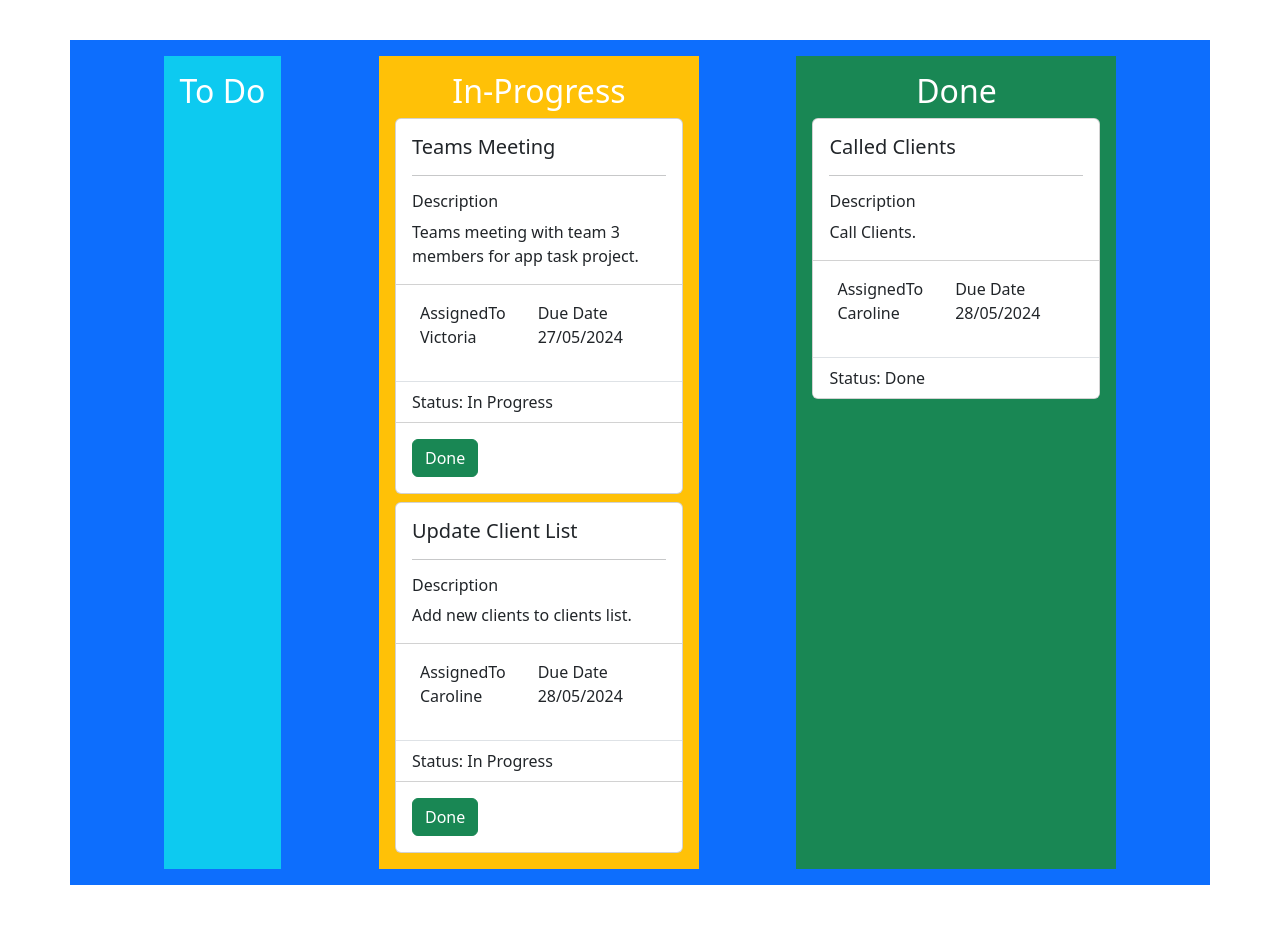
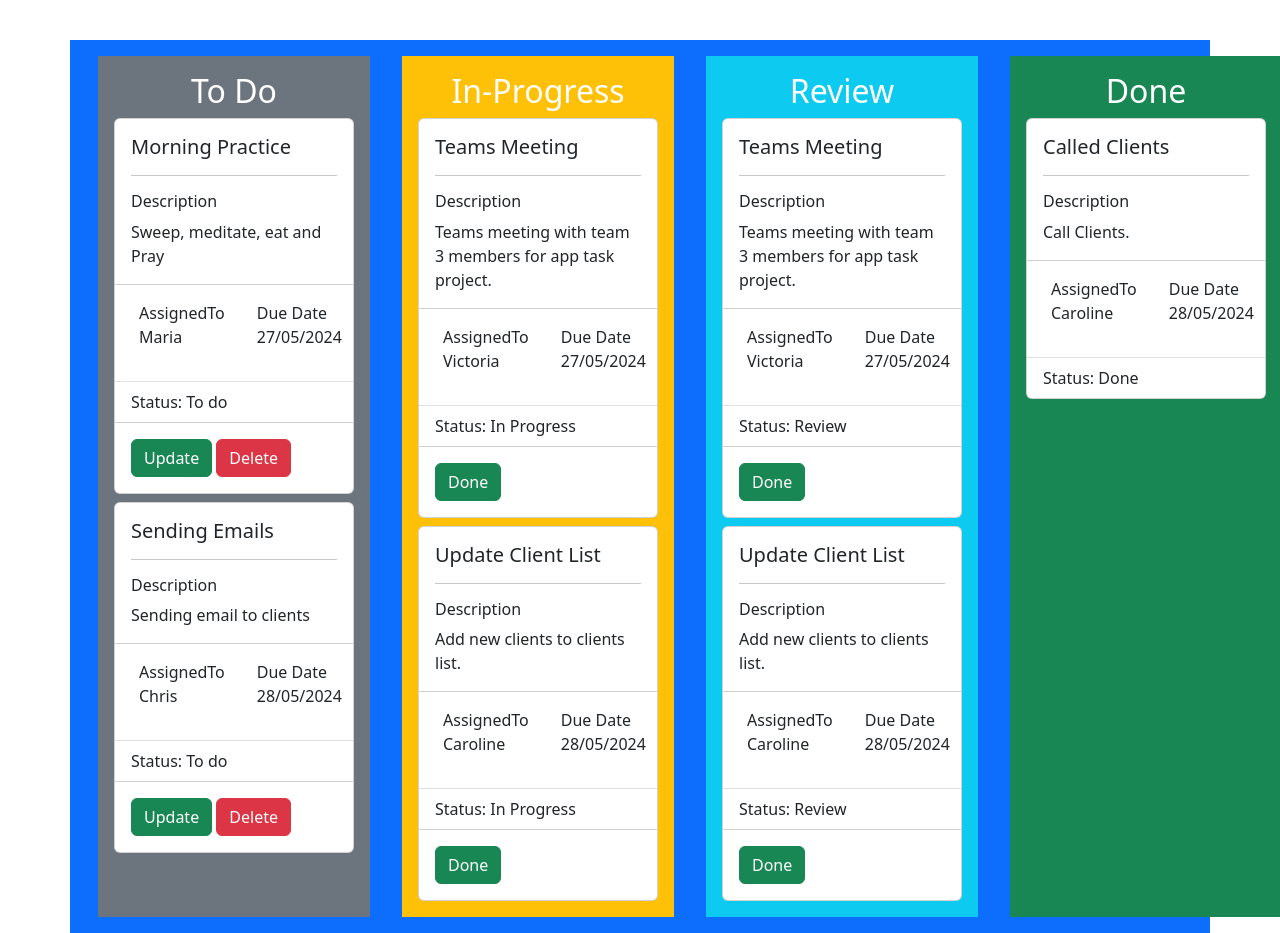
Before and after one commit to askdebb/Task-Planner-App, a plain HTML site: page index.html in a window 1280 px wide. Shown: the part 660-1593 px from the top of the page. Before the commit the page ends 1545 px from the top, so only its background shows below. Drawn offline with nearby package versions, Linux system fonts and the light colour scheme.

Commit message:
modify UI

```diff
--- a/index.html
+++ b/index.html
@@ -35,6 +35,7 @@
               <select name="status-code" id="status-code" class="form-control">
                 <option value="To-Do">To Do</option>
                 <option value="In-Progress">In Progress</option>
+                <option value="Review">Review</option>
                 <option value="Done">Done</option>
               </select> <br>
 
@@ -44,10 +45,10 @@
       </div>
 
       <!-- task list component -->
-     <div class="container task-list-section bg-primary mt-5 d-flex justify-content-evenly" id="task-list">
-        <div class="task-list-items bg-info text-white m-3 p-3" id="to-do">
+     <div class="container task-list-section bg-primary w-100vw mt-5 mx-auto d-flex justify-content-around" id="task-list">
+        <div class="task-list-items bg-secondary text-white m-3 p-3" id="to-do">
             <h2 class="text-center">To Do</h2>
-            <!-- <div class="card mt-2" style="width: 18rem;">
+             <div class="card mt-2" style="width: 15rem;">
               <div class="card-body">
                 <h5 class="card-title">Morning Practice</h5>
                 <hr/>
@@ -73,7 +74,7 @@
                 <a href="#" class="btn btn-danger">Delete</a>
               </div>
             </div>
-             <div class="card mt-2" style="width: 18rem;">
+             <div class="card mt-2" style="width: 15rem;">
               <div class="card-body">
                 <h5 class="card-title">Sending Emails</h5>
                 <hr/>
@@ -98,11 +99,11 @@
                 <a href="#" class="btn btn-success">Update</a>
                 <a href="#" class="btn btn-danger">Delete</a>
               </div>
-            </div>  -->
+            </div>
         </div>
         <div class="task-list-items bg-warning text-white m-3 p-3">
             <h2 class="text-center">In-Progress</h2>
-            <div class="card mt-2" style="width: 18rem;">
+            <div class="card mt-2" style="width: 15rem;">
               <div class="card-body">
                 <h5 class="card-title">Teams Meeting</h5>
                 <hr/>
@@ -129,7 +130,7 @@
             </div>
 
 
-              <div class="card mt-2" style="width: 18rem;">
+              <div class="card mt-2" style="width: 15rem;">
                 <div class="card-body">
                   <h5 class="card-title">Update Client List</h5>
                   <hr/>
@@ -156,9 +157,65 @@
               </div>
 
         </div>
+        <div class="task-list-items bg-info text-white m-3 p-3">
+            <h2 class="text-center">Review</h2>
+            <div class="card mt-2" style="width: 15rem;">
+              <div class="card-body">
+                <h5 class="card-title">Teams Meeting</h5>
+                <hr/>
+                <h6 class="sub-title">Description</h6>
+                <p class="card-text">Teams meeting with team 3 members for app task project.</p>
+              </div>
+              <ul class="list-group list-group-flush">
+
+                <li class="list-group-item">
+                  <div class="hstack gap-3">
+                  <div class="p-2 sub-title">AssignedTo
+                    <p>Victoria</p>
+                  </div>
+                  <div class="p-2 sub-title">Due Date
+                    <p>27/05/2024</p>
+                  </div>
+                </div>
+              </li>
+                <li class="list-group-item">Status: <span>Review</span></li>
+              </ul>
+              <div class="card-body">
+                <a href="#" class="btn btn-success">Done</a>
+              </div>
+            </div>
+
+
+              <div class="card mt-2" style="width: 15rem;">
+                <div class="card-body">
+                  <h5 class="card-title">Update Client List</h5>
+                  <hr/>
+                  <h6 class="sub-title">Description</h6>
+                  <p class="card-text">Add new clients to clients list.</p>
+                </div>
+                <ul class="list-group list-group-flush">
+
+                  <li class="list-group-item">
+                    <div class="hstack gap-3">
+                    <div class="p-2 sub-title">AssignedTo
+                      <p>Caroline</p>
+                    </div>
+                    <div class="p-2 sub-title">Due Date
+                      <p>28/05/2024</p>
+                    </div>
+                  </div>
+                </li>
+                  <li class="list-group-item">Status: <span>Review</span></li>
+                </ul>
+                <div class="card-body">
+                  <a href="#" class="btn btn-success">Done</a>
+                </div>
+              </div>
+
+        </div>
         <div class="task-list-items bg-success text-white m-3 p-3">
             <h2 class="text-center">Done</h2>
-            <div class="card mt-2" style="width: 18rem;">
+            <div class="card mt-2" style="width: 15rem;">
               <div class="card-body">
                 <h5 class="card-title">Called Clients</h5>
                 <hr/>
--- a/js/index.js
+++ b/js/index.js
@@ -37,9 +37,6 @@ saveBtn.addEventListener("click", function () {
   const dueDateValue = new Date(inputDueDate.value);
   const currentDate = new Date();
 
-
-
-
   // Check if the name contains numbers
   const nameHasNumbers = /\d/.test(nameValue) || nameValue.trim() === "";
 
@@ -74,20 +71,23 @@ saveBtn.addEventListener("click", function () {
      const taskManager = new TaskManager();
      taskManager.addTask(nameInput.value, inputMsg.value, inputAssignee.value, inputDueDate.value, inputStatus.value);
 
+    taskItem = JSON.stringify(taskManager);
+    localStorage.setItem("item", taskItem);
 
-
-     todoContainer.append(taskManager);
-
-     console.log(taskManager);
-
-     toDoList.push(taskManager);
+    //  toDoList.push(this.tasks);
    }
 
    console.log(toDoList);
 
+   let storedUsers = localStorageHere();
+
 });
 
-
+function localStorageHere() {
+  let userHere = localStorage.getItem("item");
+  userHere = JSON.parse(userHere);
+  return userHere
+}
 
 
 
```
